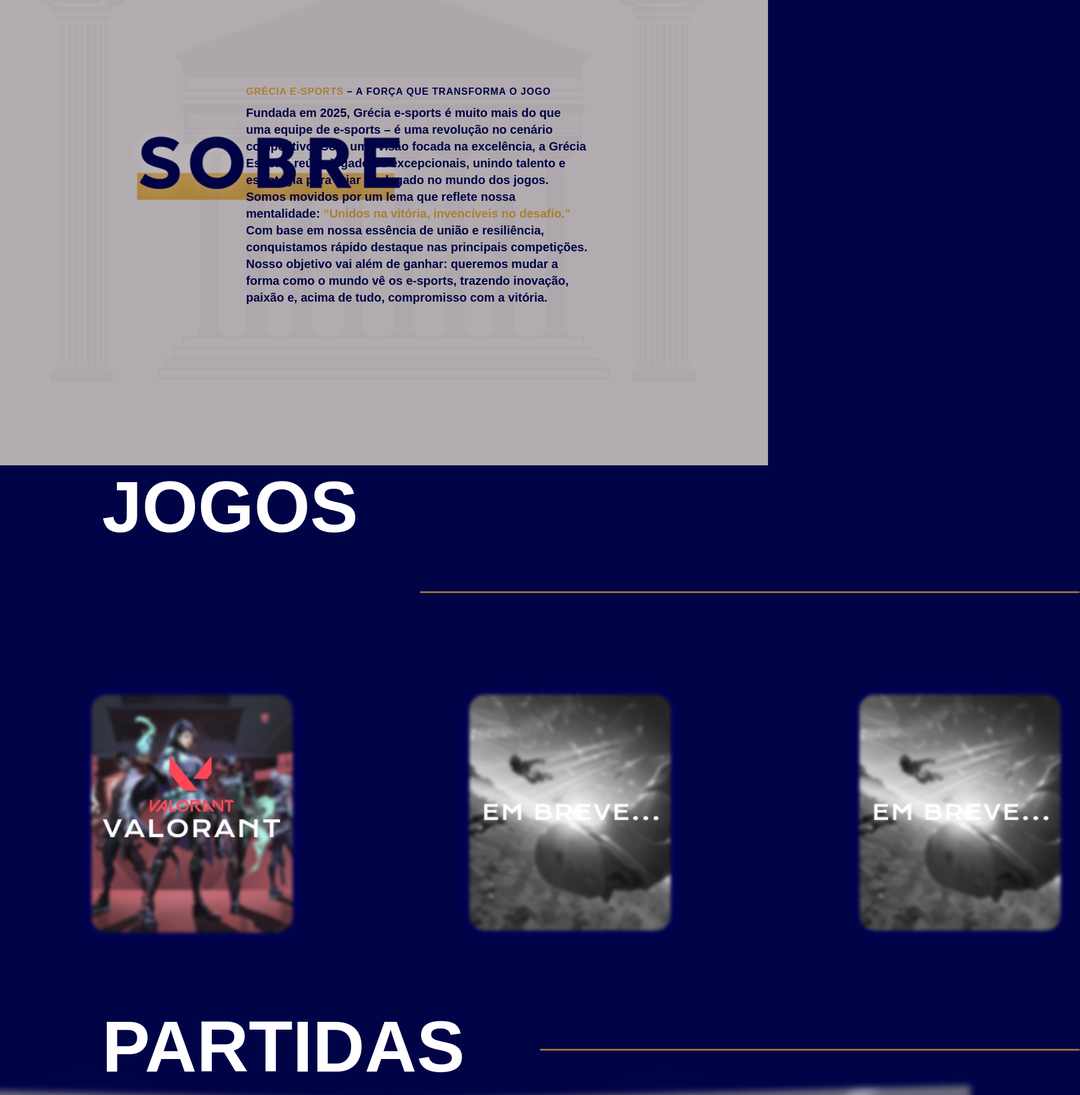
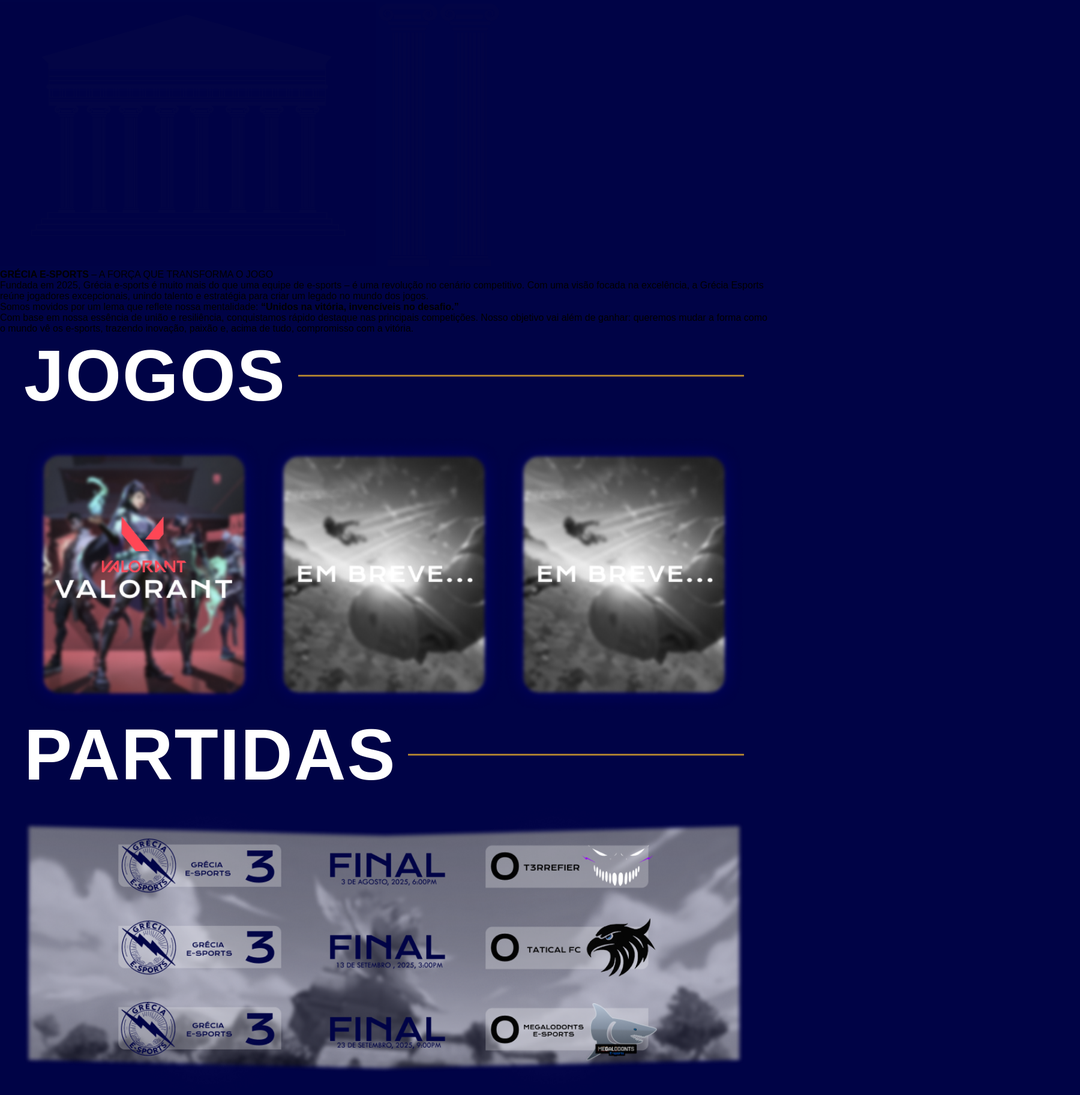
Before and after one commit to 1Vinicius-dev/Grecia-E-sports, a plain HTML site: page index.html in a window 1280 px wide. Shown: the part 974-2800 px from the top of the page at 60% size, 1800 px wide, since content can reach past the window. Drawn offline with Linux system fonts and the light colour scheme.

Commit message:
css: flex

```diff
--- a/index.html
+++ b/index.html
@@ -1,5 +1,6 @@
 <!DOCTYPE html>
 <html lang="en">
+
 <head>
   <link rel="preconnect" href="https://fonts.googleapis.com">
   <link rel="preconnect" href="https://fonts.gstatic.com" crossorigin>
@@ -18,7 +19,7 @@
         <img src="imagens/Logo.png" alt="">
         <h1>GRÉCIA</h1>
       </div>
-        <nav class="navli">
+      <nav>
         <ul>
           <li><a href="#">PRODUTOS</a></li>
           <li><a href="#">TIMES</a></li>
@@ -26,16 +27,15 @@
           <li><a href="#">COMPETIÇÃO</a></li>
         </ul>
       </nav>
-        <div class="primeiroquadrante">
-    </header >
+    </header>
 
-    <main >
+    <main>
       <section class="hero">
         <div class="hero-left">
           <img src="imagens/WhatsApp Image 2025-09-15 at 12.12.33 1.png" class="player">
         </div>
         <div class="hero-rigth">
-                 <img src="imagens/Group 21.png" class="hero-text"  alt="">
+          <img src="imagens/Group 21.png" class="hero-text" alt="">
           <button id="button1">MAIS</button>
           <div class="socials">
             <img src="imagens/instagram.png" class="instagram" alt="">
@@ -63,38 +63,54 @@
     <div class="texto">
       <p class="subtitulo"><strong>GRÉCIA E-SPORTS</strong> – A FORÇA QUE TRANSFORMA O JOGO</p>
       <p>
-        Fundada em 2025, Grécia e-sports é muito mais do que uma equipe de e-sports – é uma revolução no cenário competitivo.
-        Com uma visão focada na excelência, a Grécia Esports reúne jogadores excepcionais, unindo talento e estratégia para criar um legado no mundo dos jogos.
+        Fundada em 2025, Grécia e-sports é muito mais do que uma equipe de e-sports – é uma revolução no cenário
+        competitivo.
+        Com uma visão focada na excelência, a Grécia Esports reúne jogadores excepcionais, unindo talento e estratégia
+        para criar um legado no mundo dos jogos.
       </p>
       <p>
-        Somos movidos por um lema que reflete nossa mentalidade: <strong>“Unidos na vitória, invencíveis no desafio.”</strong>
+        Somos movidos por um lema que reflete nossa mentalidade: <strong>“Unidos na vitória, invencíveis no
+          desafio.”</strong>
       </p>
       <p>
         Com base em nossa essência de união e resiliência, conquistamos rápido destaque nas principais competições.
-        Nosso objetivo vai além de ganhar: queremos mudar a forma como o mundo vê os e-sports, trazendo inovação, paixão e, acima de tudo, compromisso com a vitória.
+        Nosso objetivo vai além de ganhar: queremos mudar a forma como o mundo vê os e-sports, trazendo inovação, paixão
+        e, acima de tudo, compromisso com a vitória.
       </p>
     </div>
   </section>
 
 
-  <div class="JOGOS">
-<h1 id="jogos">JOGOS</h1>
+  <div class="JOGOS wrapper">
+    <div class="title">
+      <h1 id="jogos">JOGOS</h1><!-- <img id="linha" src="imagens/Line 8.png" alt=""> -->
+    </div>
+    <div id="modal">
       <img id="valorant" src="imagens/VALORANT.png" alt="">
       <img id="embreve1" src="imagens/embreve1.png" alt="">
       <img id="embreve2" src="imagens/embreve1.png" alt="">
-<img id="linha" src="imagens/Line 8.png" alt="">
     </div>
-<div>
-  <h1 id="partidas">PARTIDAS</h1>
-  <img id="partida" src="imagens/partidas.png" alt="">
-  <img id="linha-2" src="imagens/Line 8.png" class="linha-2" alt="">
+
+  </div>
+
+  <div class="wrapper">
+    <div class="title">
+      <h1>PARTIDAS</h1>
+    </div>
+    <img src="imagens/partidas.png" alt="" class="wrapper">
+    <!-- <img id="linha-2" src="imagens/Line 8.png" class="linha-2" alt=""> -->
     <button id="btnpartidas">ASSISTA AS PARTIDAS</button>
-    <div >
-      <h1 id="loja">LOJA</h1>
+
+  </div>
+
+  <div class="wrapper">
+      <div class="title">
+      <h1>LOJA</h1>
+      </div>
       <h2 id="textloja">Este é o drop dos que fazem história.
         Vista a força dos deuses. Torça pelo Grécia e-Sports.</h2>
       <img src="" alt="">
     </div>
-  </div>
 </body>
+
 </html>
--- a/style.css
+++ b/style.css
@@ -1,4 +1,4 @@
-*{
+* {
     margin: 0;
     padding: 0;
     border: 0;
@@ -7,49 +7,48 @@
     font-family: 'Geologic', sans-serif;
 }
 
-body{
+body {
     background-color: #000346;
-
     overflow: auto;
 }
 
-/*cabeçalho*/
-.navli{
-      background-color: #B3ADB1;
+.wrapper {
+    max-width: 1200px;
+    width: 100%;
+    margin: 0 auto;
+}
 
-}
-header{
+
+header {
     height: 120px;
     display: flex;
     align-items: center;
     justify-content: space-between;
     padding: 0 20px;
     margin-left: 45%;
-
+    gap: 2rem;
     background-color: #B3ADB1;
 }
 
-.logo{
+.logo {
     position: relative;
     display: flex;
     align-items: center;
     gap: 10px;
-    left: -40px;
 }
 
-.logo img{
+.logo img {
     height: 60px;
     filter: invert(10%) sepia(90%) saturate(500%) hue-rotate(180deg);
-    padding-left: 58px;
 }
 
-.logo h1{
+.logo h1 {
     color: #01304E;
     letter-spacing: 2.8px;
     font-size: 25px;
 }
 
-nav ul{
+nav ul {
     position: relative;
     list-style: none;
     display: flex;
@@ -57,7 +56,7 @@
     margin-right: 15px;
 }
 
-nav a{
+nav a {
     text-decoration: none;
     color: #01304E;
     letter-spacing: 1.5px;
@@ -66,48 +65,19 @@
 
 }
 
-nav a:hover{
+nav a:hover {
     color: #AB7F32;
     transition: 0.12s;
 }
 
 /* seção principal*/
 
-.hero{
+.hero {
     display: flex;
     height: calc(100vh - 70px);
 }
 
-.hero-left{
-    flex: 1;
-    display: flex;
-    flex-direction: column;
-    justify-content: center;
-    padding-left: 80px;
-    position: relative;
-}
-
-.hero-right h2{
-    font-size: 40px;
-    line-height: 1.3;
-    font-weight: 800;
-    color: white;
-}
-
-.hero-right h2 span{
-    color: #AB7F32;
-}
-
-.hero-right h2::after{
-    content: "";
-    display: block;
-    height: 8px;
-    width: 220px;
-    background-color: #AB7F32;
-    margin-top: 10px;
-}
-
-.player{
+.player {
     position: relative;
     display: flex;
     justify-content: center;
@@ -118,7 +88,7 @@
 
 .hero-text {
     position: absolute;
-  width: 700px ;
+    width: 700px;
     top: 48%;
     left: 46%;
     transform: translateY(-50%);
@@ -130,7 +100,7 @@
 
 /*botão*/
 
-#button1{
+#button1 {
     background-color: #AB7F32;
     color: white;
     border: none;
@@ -151,15 +121,7 @@
     background-color: #d4af37;
 }
 
-button:active{
-    transform: scale(0.9);
-}
-
-
-
-
-/*socials*/
-.instagram{
+.instagram {
     border: none;
     position: absolute;
     top: 70%;
@@ -167,199 +129,63 @@
     width: 42px;
 }
 
-.Twitter{
+.Twitter {
     position: absolute;
     top: 78%;
     left: 96.5%;
     width: 42px;
 }
 
-.youtube{
+.youtube {
     position: absolute;
     top: 86%;
     left: 96.5%;
     width: 42px;
 }
 
-.sobre {
+.title {
+    width: 100%;
     position: relative;
-  height: 900px;
-  display: flex;
+    display: inline-flex;
     align-items: center;
-  justify-content: flex-end;
-  background-color: #B3ADB1;
-  background-repeat: no-repeat;
-  background-position: center;
-  background-size: 80%;
-  overflow: hidden;
+    gap: 20px; /* space between text and line */
 }
 
-/* Caixa branca que representa o "segundo quadrante" - aplica-se ao texto dentro da seção */
-
-
-/* IMAGEM SOBRE (à esquerda, acima do centro) */
-.titulo-img {
-  position: absolute;
-  left: 200px;
-  top: 44%;
-  transform: translateY(-50%);
-  width: 500px;
-}
-
-/* TEXTO AO LADO DIREITO */
-.texto {
-  color: #000346;
-  width: 570px;
-  margin-right: 300px;
-  font-weight: 700;
-  line-height: 1.4;
-  font-size: 20px;
+.title h1 {
+    font-size: 120px;
+    color: #ffffff;
+    letter-spacing: 2px;
+    position: relative;
     z-index: 2;
 }
 
-.subtitulo {
-  color: #000346;
-  font-weight: 800;
-  letter-spacing: 1px;
-  font-size: 16px;
-  margin-bottom: 10px;
+.title::after {
+    content: '';
+    position: static; /* changed from absolute */
+    width: 100%; /* or specific width like 200px */
+    height: 3px;
+    background-color: #AB7F32;
+    display: inline-block;
 }
 
-.texto strong {
-  color: #AB7F32;
-  font-weight: 800;
+
+
+#modal {
+    display: grid;
+    grid-template-columns: 1fr 1fr 1fr;
+    justify-content: space-between;
+    align-items: center;
+    margin-top: 2rem;
 }
 
-#ctr{
-     position: absolute;
-      top: 50%;
-      left: 50%;
-      transform: translate(-50%, -50%);
-       width: 900px;
-    height: 800px;
-}
-#pilastra1{
-     position: absolute;
-      top: 10%;
-       width: 150px;
-       left: 60px
-}
-#pilastra2{
-     position: absolute;
-      top: 10%;
-       width: 150px;
-       right: 100px;
+#valorant, #embreve1, #embreve2 {
+    width: 100%;
+    height: auto;
 }
 
-#jogos{
-    position: absolute;
-     left: 170px;
-font-size: 120px;
-color: white;
-}
-#valorant{
-    position: absolute;
-    top: 2100px;
-   left: 120px;
-    width: 400px;
-    height: auto;
-}
-#embreve1{
-    position: absolute;
-    top: 2100px;
-   left: 750px;
-    width: 400px;
-    height: auto;
-}
-#embreve2{
-    position: absolute;
-    top: 2100px;
-   left: 1400px;
-    width: 400px;
-    height: auto;
-}
-#linha{
-
-    position: absolute;
-    left: 700px;
-    top: 1960px;
-    width: 1100px;
-
-}
-#linha-2{
-  position: absolute;
-  left: 900px;
-  top: 2723px;
-  width: 900px;
-}
-#partidas{
-  position: absolute;
-  left: 170px;
-  font-size: 120px;
-  color: white;
-  top: 2650px;
-}
-#partida{
-  position: absolute;
-  align-items: center;
-  top: 2700px;
-  width: 1980px;
-  height: auto;
-
-    position: absolute;
-    left: 50%;
-    transform: translateX(-50%);
-    top: 2700px;
-    width: 1980px;
-    height: auto;
-    display: flex;
-    justify-content: center;
-
-}
-
-#btnpartidas{
-
-  top: 3500px;
-  left: 740px;
-  font-size: 30px;
-  border-radius: 5px;
-  cursor: pointer;
-
-  top: 3500px;
-  left: 800px;
-  font-size: 30px;
-  border-radius: 5px;
-  cursor: pointer;
-
-  margin-top: 30px;
-  position: absolute;
-  display: inline-block;
-  padding: 14px 40px;
-
-  text-decoration: none;
-  font-family: 'Geologic', sans-serif;
-  font-weight: 700;
-  letter-spacing: 1.3px;
-  text-transform: uppercase;
-  border-radius: 5px;
-  transition: all 0.3s ease;
-
-}
-#button:hover {
-  background-color: #000346;
-}
-button:hover {
-  background-color: #B3ADB1;
-
-}
-
-#button:active{
-    transform: scale(0.9);
-}
-
-/* Responsividade */
+/* Media Queries */
 @media (max-width: 1024px) {
-  .player{
+    .player {
         display: none;
     }
 
@@ -393,7 +219,8 @@
         padding: 40px 10px;
     }
 
-  .hero-left, .hero-right {
+    .hero-left,
+    .hero-right {
         width: 100%;
         padding: 0;
         align-items: center;
@@ -417,7 +244,9 @@
     }
 
     /* Ícones sociais */
-  .instagram, .Twitter, .youtube {
+    .instagram,
+    .Twitter,
+    .youtube {
         position: static;
         width: 35px;
         margin: 10px;
@@ -447,14 +276,20 @@
     }
 
     /* Sessão jogos */
-  #jogos, #partidas {
+    #jogos,
+    #partidas {
         position: static;
         text-align: center;
         font-size: 60px;
         margin-top: 50px;
     }
 
-  #valorant, #embreve1, #embreve2, #linha, #linha-2, #partida {
+    #valorant,
+    #embreve1,
+    #embreve2,
+    #linha,
+    #linha-2,
+    #partida {
         position: static;
         display: block;
         width: 90%;
@@ -494,20 +329,23 @@
 }
 
 /* Estilo para o título da loja que fica abaixo do botão de partidas */
-#loja{
+#loja {
 
     position: absolute;
     margin-top: 1850px;
-    color: #ffffff; /* ajusta conforme necessário */
+    color: #ffffff;
+    /* ajusta conforme necessário */
     font-size: 120px;
     letter-spacing: 2px;
     z-index: 2;
     left: 170px;
 }
+
 #textloja {
     position: absolute;
     margin-top: 2000px;
-    color: #ffffff; /* ajusta conforme necessário */
+    color: #ffffff;
+    /* ajusta conforme necessário */
     letter-spacing: 2px;
     font-size: 30px;
     z-index: 2;
```
Lines whose indentation alone changed are shown as unchanged.
